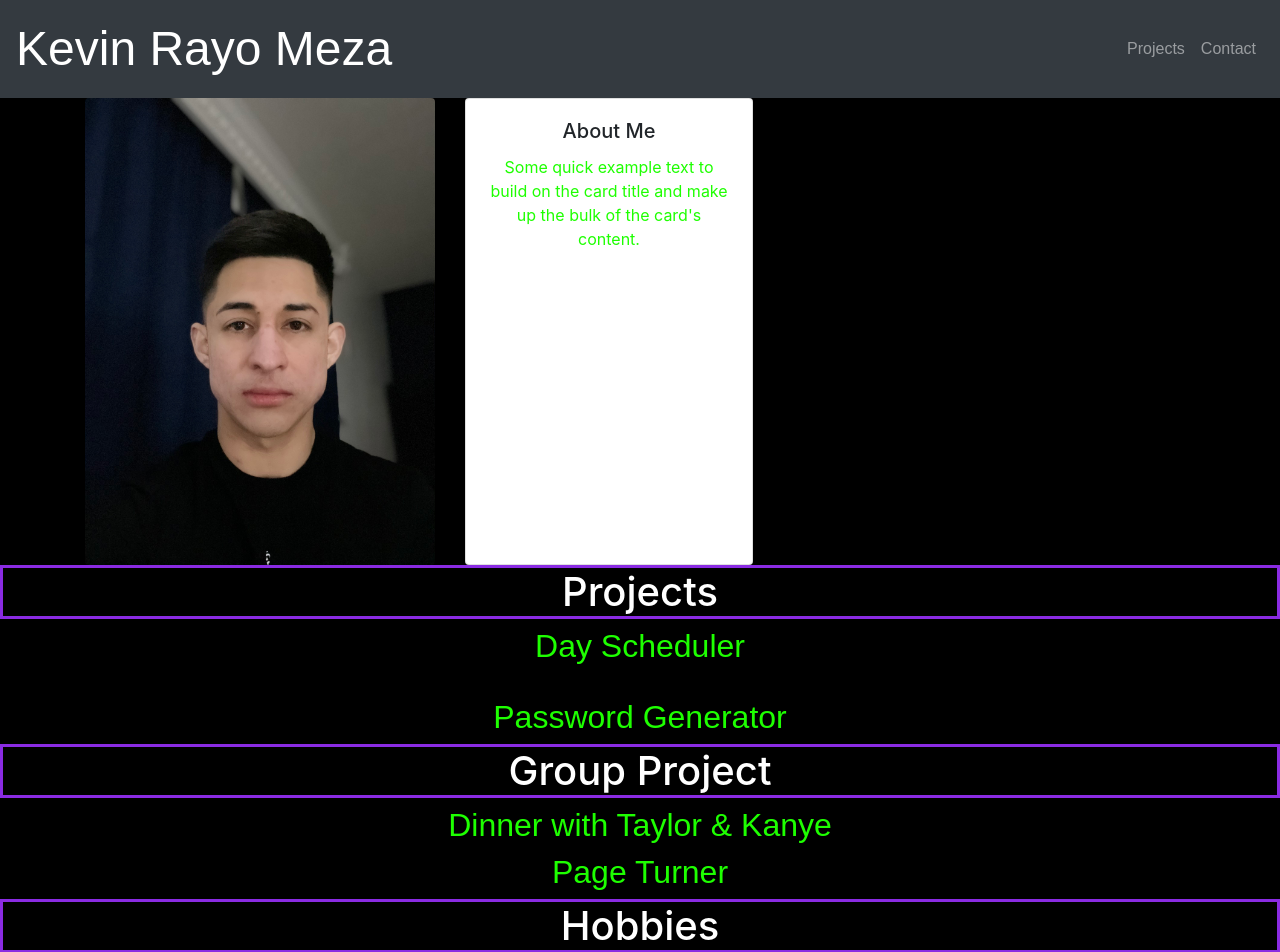
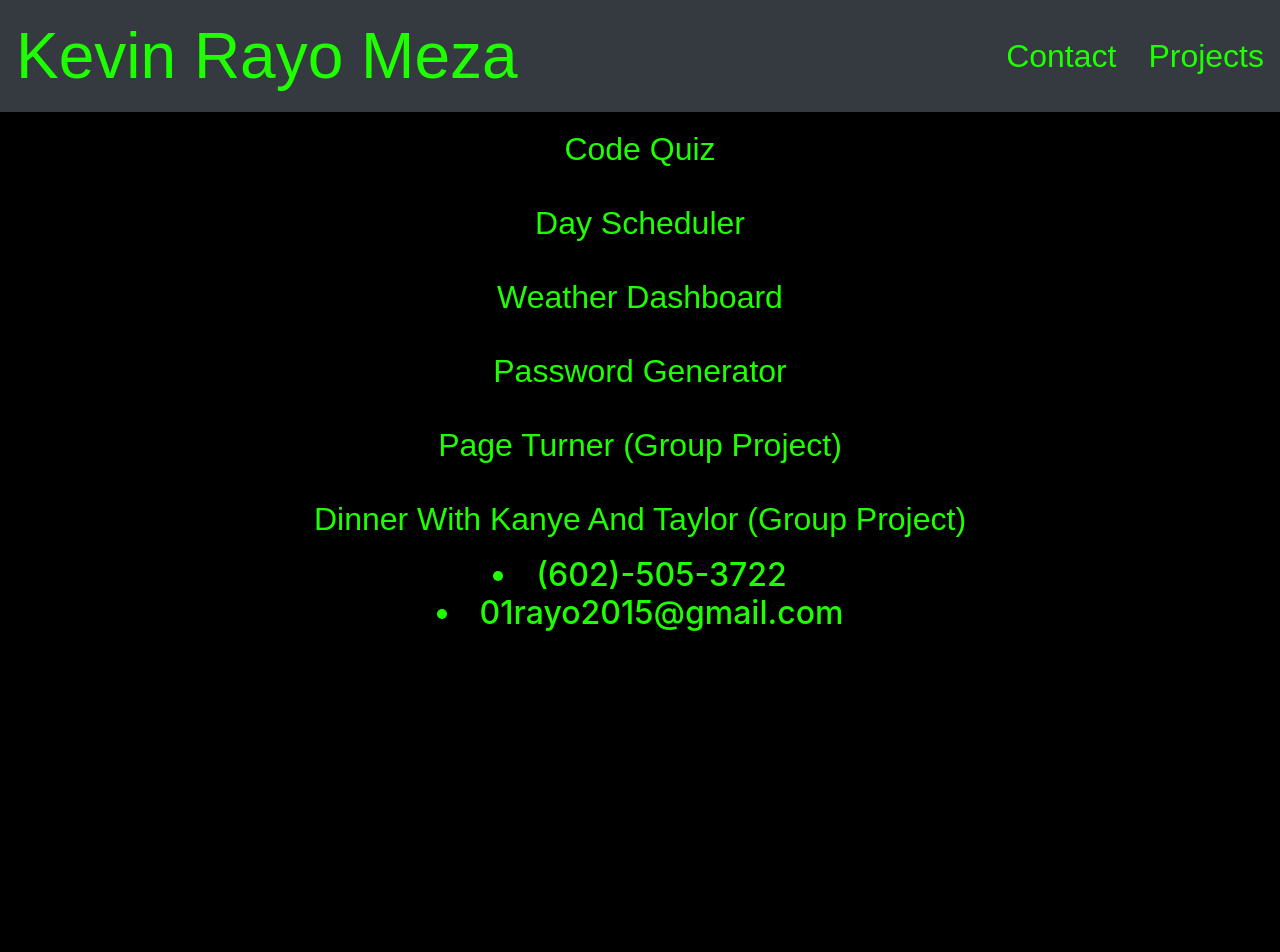
Before and after one commit to 007krm/react-portfolio, a React (Create React App) app: page /projects in a window 1280 px wide. Shown: the top 952 px of the page. After the commit the page ends 800 px from the top, so only its background shows below. Built offline with nearby package versions, Linux system fonts and the light colour scheme.

Commit message:
finished all files

```diff
--- a/src/App.css
+++ b/src/App.css
@@ -1,44 +1,5 @@
-.App {
-  text-align: center;
-}
-
-.App-logo {
-  height: 40vmin;
-  pointer-events: none;
-}
-
-@media (prefers-reduced-motion: no-preference) {
-  .App-logo {
-    animation: App-logo-spin infinite 20s linear;
-  }
-}
-
-.App-header {
-  background-color: #282c34;
-  min-height: 100vh;
-  display: flex;
-  flex-direction: column;
-  align-items: center;
-  justify-content: center;
-  font-size: calc(10px + 2vmin);
-  color: white;
-}
-
-.App-link {
-  color: #61dafb;
-}
-
-@keyframes App-logo-spin {
-  from {
-    transform: rotate(0deg);
-  }
-  to {
-    transform: rotate(360deg);
-  }
-}
-
 body {
-  background-color: black;
+  background-color: rgb(0, 0, 0);
   text-align: center;
 }
 
@@ -50,11 +11,12 @@ a {
 
 }
 /* h1 Titles */
-h1 {border: blueviolet solid;
-  color: rgb(255, 255, 255);
+h1 {
+  border: rgb(76, 0, 255) solid;
+  color: rgb(243, 0, 0);
 }
 /* links */
-li{
+li {
   color: rgb(30, 255, 0);
 }
 /* paragraphs */
@@ -63,5 +25,32 @@ p {
 }
 
 .myName {
+  font-size: 4rem;
+}
+
+.myProjects {
+  font-size: 2rem;
+}
+
+.aboutMe {
+  font-family: cursive;
   font-size: 3rem;
 }
+
+#contact {
+  margin-right: 2rem;
+}
+
+.allLinks {
+  font-size: 2rem;
+  color: rgb(30, 255, 0);
+  background-color: black;
+}
+
+.bodyText {
+  font-size: 2rem;
+  background-color: black;
+}
+:hover {
+  color: rgb(243, 0, 0);
+}
--- a/src/App.js
+++ b/src/App.js
@@ -3,46 +3,33 @@ import 'bootstrap/dist/css/bootstrap.min.css';
 import "./App.css";
 import Footer from './components/Footer';
 import Header from './components/Header';
-import Body from './components/Body';
-
+import {
+  BrowserRouter as Router,
+  Switch,
+  Route,
+} from "react-router-dom";
+import Projects from './Projects';
+import Contact from './Contact';
+import Home from './Home';
 
 function App() {
+
   return (
-    <div className="App">
-
-     <Header/>
-     <Body/>
-      {/* <!-- Project Links --> */}
-      <h1>Projects</h1>
-      <a href="https://007krm.github.io/Day-Scheduler/">
-        <h2>Day Scheduler</h2>
-      </a>
-      <br />
-      <a href="https://007krm.github.io/Password-Generator-Homework/">
-        <h2>Password Generator</h2>
-      </a>
-      {/* <!-- Group projects --> */}
-      <h1>Group Project</h1>
-      <a href="https://emacartoon.github.io/Dinner-with-K-T/">
-        <h2>Dinner with Taylor & Kanye</h2>
-      </a>
-
-      <a href="https://page-turner-mj-ed-kr.herokuapp.com/">
-        <h2>Page Turner</h2>
-      </a>
-
-      <h1>Hobbies</h1>
-      <ul>
-        <h2>
-          {" "}
-          <li>I enjoy fishing and camping.</li>
-          <li>I like trying out new restraunts.</li>
-          <li>I spend my free time playing video games.</li>
-          <li>I travel any time I can.</li>
-        </h2>
-      </ul>
-      <Footer/>
-    </div>
+    <Router>
+        <Header/>
+        <Switch>
+          <Route path= "/contact">
+            <Contact/>
+          </Route>
+          <Route path= "/projects">
+            <Projects/>
+          </Route>
+          <Route path= "/">
+            <Home/>
+          </Route>
+        </Switch>
+        <Footer/>
+    </Router>
   );
 }
 
--- /dev/null
+++ b/src/Contact.js
@@ -0,0 +1,18 @@
+import React from 'react'
+
+function Contact() {
+    return (
+        <div>
+            <h1>HIRE ME</h1>
+            <a href="https://github.com/007krm">
+            <h2>Github Profile</h2>{" "}
+          </a>
+          <a href="https://www.linkedin.com/in/kevin-rayo-meza-15994a206/">
+          <h2>linked in</h2>
+        </a>
+
+        </div>
+    )
+}
+
+export default Contact
--- /dev/null
+++ b/src/Home.js
@@ -0,0 +1,12 @@
+import React from "react";
+import Body from "./components/Body";
+
+function Home() {
+  return (
+    <div>
+      <Body />
+    </div>
+  );
+}
+
+export default Home;
--- /dev/null
+++ b/src/Projects.js
@@ -0,0 +1,12 @@
+import React from 'react'
+import ProjectList from './components/ProjectList'
+
+function Projects() {
+    return (
+        <div>
+            <ProjectList/>
+        </div>
+    )
+}
+
+export default Projects
--- a/src/components/Body.js
+++ b/src/components/Body.js
@@ -1,6 +1,6 @@
-import React from 'react'
-import { Col, Container, Image, Row, Card } from 'react-bootstrap'
-import myImage from '../assets/images/IMG_7416.jpeg'
+import React from "react";
+import { Col, Container, Image, Row, Card } from "react-bootstrap";
+import myImage from "../assets/images/IMG_7416.jpeg";
 
 function Body() {
   return (
@@ -8,15 +8,17 @@ function Body() {
       <Container>
         <Row>
           <Col xs={6} md={4}>
-                        <Image src= {myImage} fluid rounded />
+            <Image src={myImage} fluid rounded />
           </Col>
           <Col>
-                    <Card style={{ width: '18rem', height: "100%" }}>
+            <Card style={{ width: "40rem", height: "100%" }}>
               <Card.Body>
-                            <Card.Title>About Me</Card.Title>
-                            <Card.Text>
-                            Some quick example text to build on the card title and make up the bulk of
-                            the card's content.
+                <Card.Title className="aboutMe">About Me</Card.Title>
+                <Card.Text className="bodyText">
+                            I used to work in the medical field but I decided to change careers to
+                            learn how to become a full stack developer.
+                            I'm curently attending a bootcamp in the University of Arizona
+                            that will teach me all the skills.
                 </Card.Text>
               </Card.Body>
             </Card>
@@ -24,7 +26,7 @@ function Body() {
         </Row>
       </Container>
     </div>
-    )
+  );
 }
 
-export default Body
+export default Body;
--- a/src/components/Footer.js
+++ b/src/components/Footer.js
@@ -1,24 +1,14 @@
-import React from 'react'
+import React from "react";
 
 function Footer() {
   return (
     <div>
-            <h1>Career</h1>
-            <h2>
-                <p>
-                I used to work in the medical field but I decided to change careers to
-                learn how to become a full stack developer.
-                <br /> I'm curently attending a bootcamp in the University of Arizona
-                that will teach me all the skills.
-                </p>
-            </h2>
-            <h1>Contact</h1>
       <h2>
         <li>(602)-505-3722</li>
         <li>01rayo2015@gmail.com</li>
       </h2>
     </div>
-    )
+  );
 }
 
-export default Footer
+export default Footer;
--- a/src/components/Header.js
+++ b/src/components/Header.js
@@ -1,28 +1,22 @@
 import React from 'react'
-import { Nav, Navbar, NavDropdown } from 'react-bootstrap'
-
+import { Nav, Navbar } from 'react-bootstrap'
+import { Link } from 'react-router-dom'
 function Header() {
     return (
-        <div>
+        // <div>
             <Navbar collapseOnSelect expand="lg" bg="dark" variant="dark">
-                <Navbar.Brand className = "myName" href="#home">Kevin Rayo Meza</Navbar.Brand>
+                <Link className = "myName" to= "/">Kevin Rayo Meza</Link>
                 <Navbar.Toggle aria-controls="responsive-navbar-nav" />
                 <Navbar.Collapse id="responsive-navbar-nav">
                     <Nav className="mr-auto">
-                    {/* <Nav.Link href="#features">Features</Nav.Link> */}
-                    {/* <NavDropdown title="Dropdown" id="collasible-nav-dropdown"> */}
-                        {/* <NavDropdown.Item href="#action/3.4">Separated link</NavDropdown.Item> */}
-                    {/* </NavDropdown> */}
                     </Nav>
                     <Nav>
-                    <Nav.Link href="#deets">Projects</Nav.Link>
-                    <Nav.Link eventKey={2} href="#memes">
-                        Contact
-                    </Nav.Link>
+                    <Link id = "contact"className = "myProjects" to= "/contact">Contact</Link>
+                    <Link className = "myProjects" to= "/projects">Projects</Link>
                     </Nav>
                 </Navbar.Collapse>
             </Navbar>
-        </div>
+        // </div>
     )
 }
 
--- a/src/components/Project.js
+++ b/src/components/Project.js
@@ -1,13 +1,14 @@
 import React from 'react'
+import { ListGroup } from 'react-bootstrap'
 
-function Project() {
+function Project(props) {
     return (
-        <>
-            <a href="https://007krm.github.io/Day-Scheduler/">
-             <h2>Day Scheduler</h2>
-            </a>
-            <br />
-        </>
+        <div>
+            <ListGroup.Item className = "allLinks" action href={props.projectUrl}>
+                {props.name}
+            </ListGroup.Item>
+
+        </div>
     )
 }
 
--- /dev/null
+++ b/src/components/ProjectList.js
@@ -0,0 +1,38 @@
+import React from "react";
+import { ListGroup } from "react-bootstrap";
+import Project from "./Project";
+
+function ProjectList() {
+  return (
+    <div>
+      <ListGroup>
+        <Project
+          name="Code Quiz"
+          projectUrl="https://007krm.github.io/code-quiz-homework/"
+        />
+        <Project
+          name="Day Scheduler "
+          projectUrl="https://007krm.github.io/Day-Scheduler/"
+        />
+        <Project
+          name="Weather Dashboard"
+          projectUrl="https://007krm.github.io/Weather-Dashboard/"
+        />
+        <Project
+          name="Password Generator"
+          projectUrl="https://007krm.github.io/Password-Generator-Homework/"
+        />
+        <Project
+          name="Page Turner (Group Project)"
+          projectUrl="https://page-turner-mj-ed-kr.herokuapp.com/"
+        />
+        <Project
+          name="Dinner With Kanye And Taylor (Group Project)"
+          projectUrl="https://emacartoon.github.io/Dinner-with-K-T/"
+        />
+      </ListGroup>
+    </div>
+  );
+}
+
+export default ProjectList;
```
Lines whose indentation alone changed are shown as unchanged.
